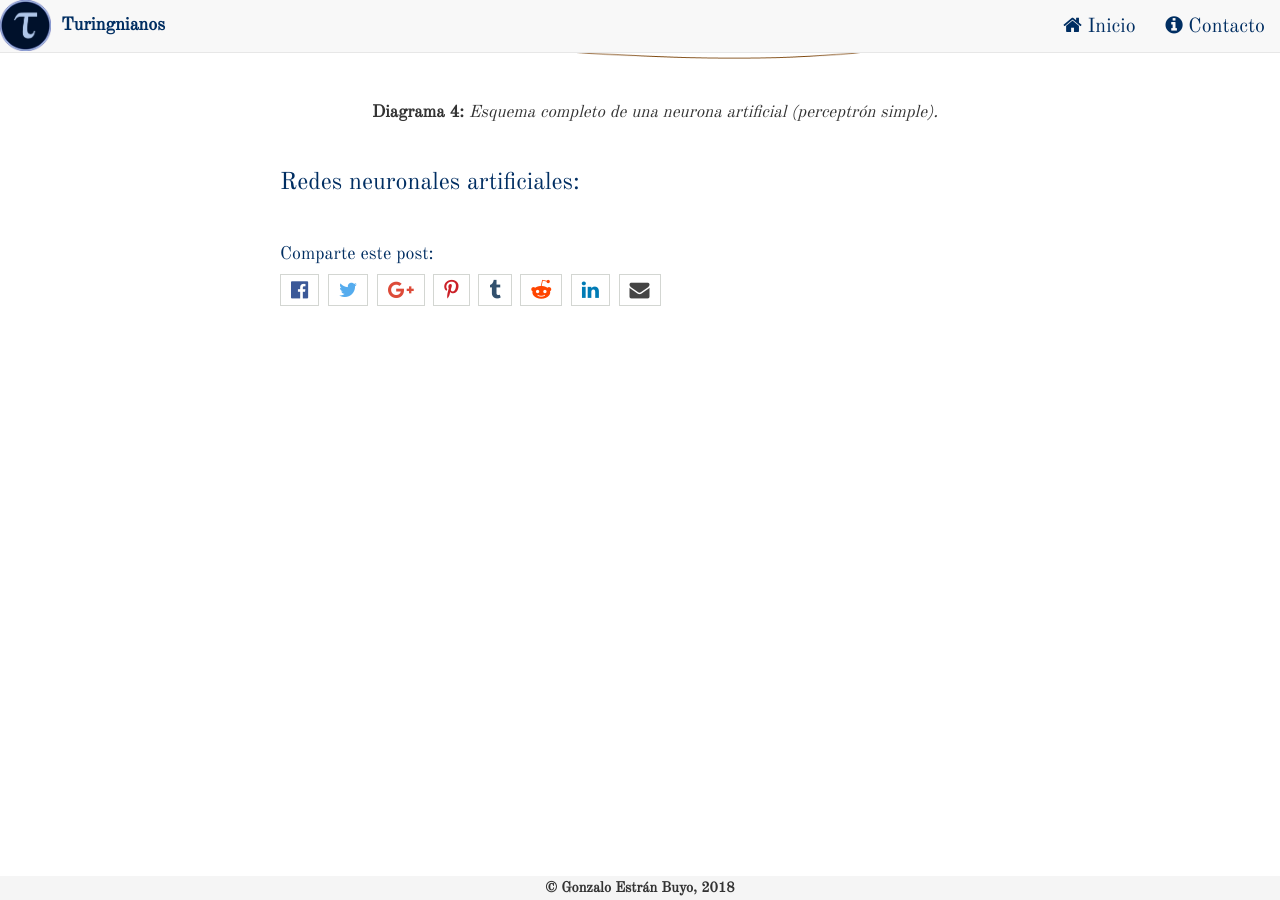
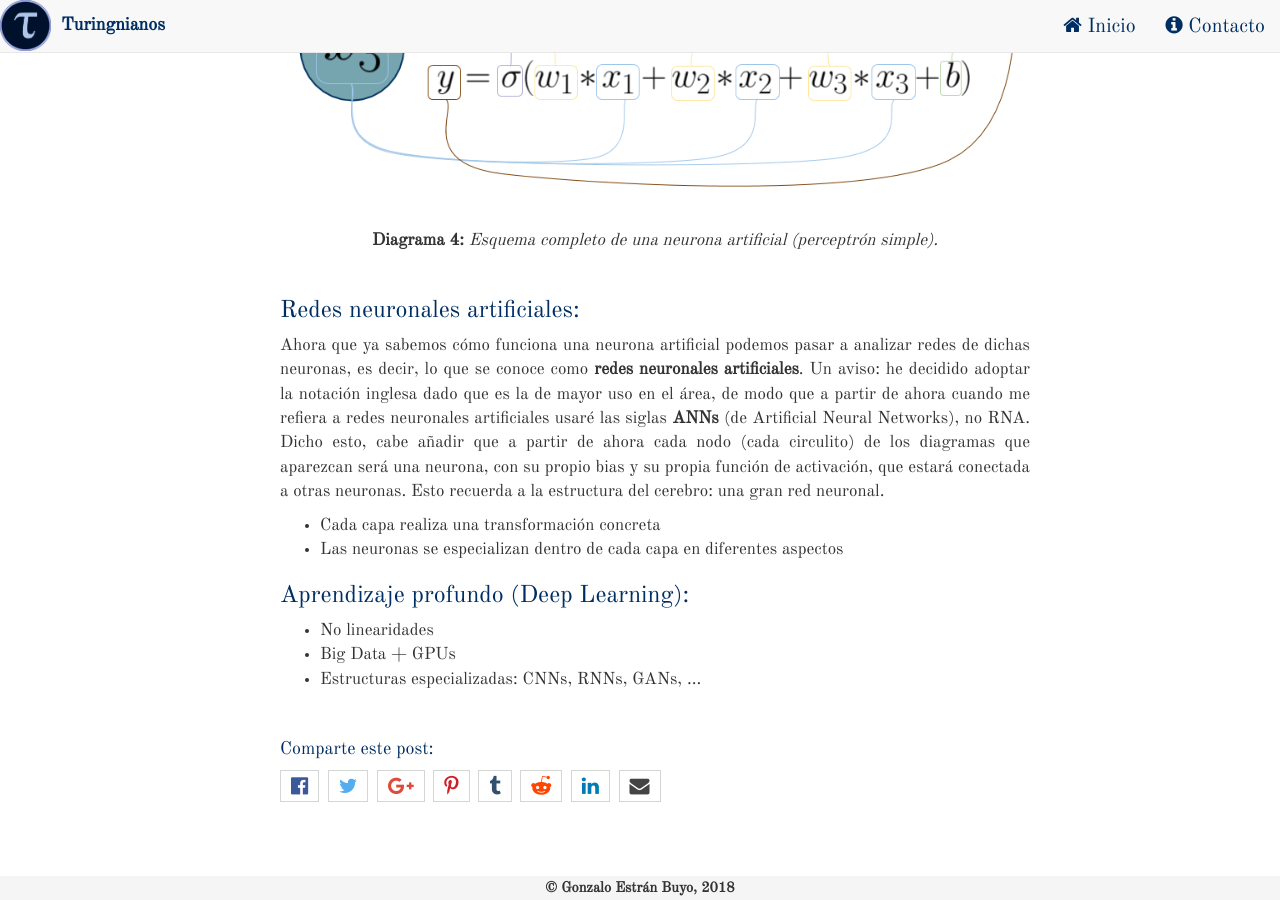
Before and after one commit to turingnianos/turingnianos.github.io, a Jekyll site: the page built from _posts/2018-01-14-deep-learning.md, in a window 1280 px wide and 900 px high, scrolled down 9327 px. Built offline with Jekyll 4.4.1, drawn with Linux system fonts in a browser that asks for light colours; nearby versions of some CDN libraries; some web fonts are replaced; formulas are drawn with MathJax 3; comment, search, counter and statistics services are not loaded; some of the changed text lies outside the part shown.

Commit message:
Update and rename 2018-01-10-deep-learning.md to 2018-01-14-deep-learning.md

```diff
--- a/_posts/2018-01-10-deep-learning.md
+++ b/_posts/2018-01-14-deep-learning.md
@@ -163,9 +163,17 @@ Vamos a ver ya que estamos cómo es la función si se pinta (dando valores a $z$
 
 Esta función sólo admite dos salidas: $1$ y $0$. Como se puede observar, tiene sentido que se denomine función escalón.
 
+#### Función sigmoide:
+
+h
+
+#### Otras funciones de activación:
+
+tanh, ReLU
+
 ### Perceptrón simple:
 
-Si recapitulamos un poco, podemos resumir que lo que hacemos por tanto es tomar cada entrada ($x_i$) con su peso asociado ($w_i$) y sumarlas junto con un bias ($b$). Tras resolver esta expresión pasamos el valor obtenido a una función de activación que ($\sigma$) lo toma y según cómo sea produce una salida ($y$):
+Si recapitulamos un poco, podemos resumir que lo que hacemos por tanto es tomar cada entrada ($x_i$) con su peso asociado ($w_i$) y sumarlas junto con un bias ($b$). Tras resolver esta expresión pasamos el valor obtenido a una función de activación ($\sigma$) que lo toma y según cómo sea produce una salida ($y$):
 
 $$y = \sigma(w_1 * x_1 + w_2 * x_2 + w_3 * x_3 + b) = \sigma(sum_{i = 1}^{3}(w_i * x_i) + b)$$
 
@@ -183,3 +191,14 @@ Este modelo se denomina **perceptrón simple** y fue introducido en 1957 por Fra
 </div>
 
 ### Redes neuronales artificiales:
+
+Ahora que ya sabemos cómo funciona una neurona artificial podemos pasar a analizar redes de dichas neuronas, es decir, lo que se conoce como **redes neuronales artificiales**. Un aviso: he decidido adoptar la notación inglesa dado que es la de mayor uso en el área, de modo que a partir de ahora cuando me refiera a redes neuronales artificiales usaré las siglas **ANNs** (de Artificial Neural Networks), no RNA. Dicho esto, cabe añadir que a partir de ahora cada nodo (cada circulito) de los diagramas que aparezcan será una neurona, con su propio bias y su propia función de activación, que estará conectada a otras neuronas. Esto recuerda a la estructura del cerebro: una gran red neuronal.
+
+- Cada capa realiza una transformación concreta
+- Las neuronas se especializan dentro de cada capa en diferentes aspectos
+
+### Aprendizaje profundo (Deep Learning):
+
+- No linearidades
+- Big Data + GPUs
+- Estructuras especializadas: CNNs, RNNs, GANs, ...
```
Also changed, not shown: other parts of _posts/2018-01-14-deep-learning.md (+1 -1 lines).
